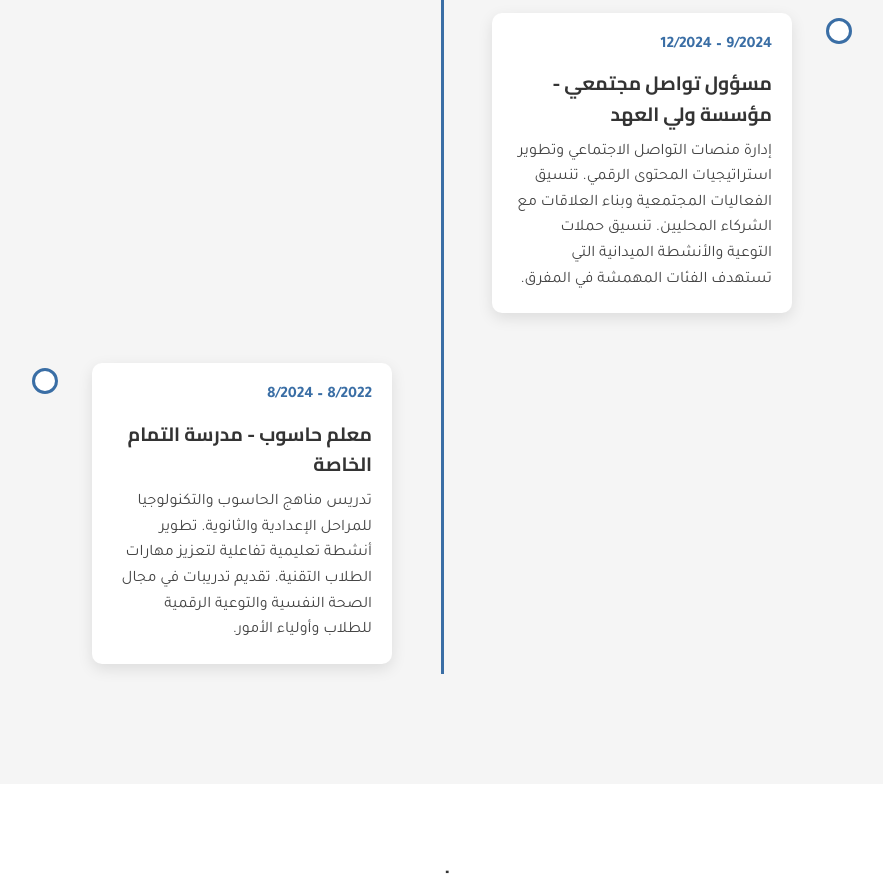
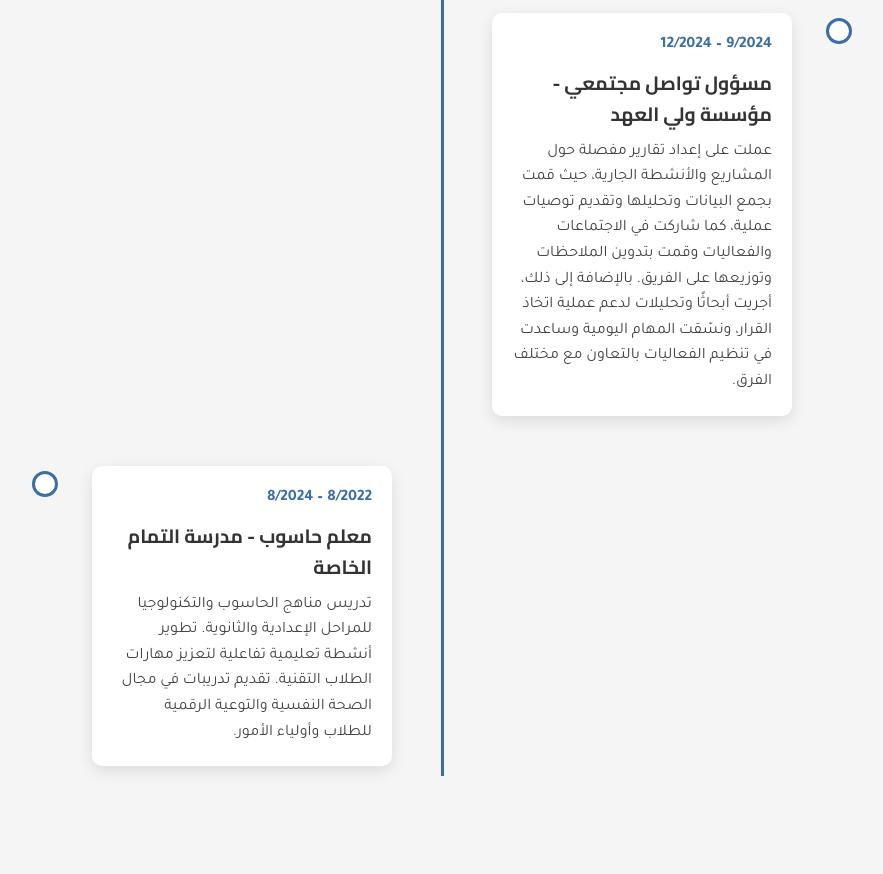
Before and after one commit to baderhusban/Badercv, a plain HTML site: page index.html in a window 1280 px wide. Shown: the part 2221-3095 px from the top of the page, without its empty margins (198-1081 px from the left). Drawn offline with Linux system fonts and the light colour scheme.

Commit message:
Update index.html

```diff
--- a/index.html
+++ b/index.html
@@ -935,7 +935,7 @@
                     <div class="timeline-content">
                         <div class="timeline-date">9/2024 – 12/2024</div>
                         <h3 class="timeline-title">مسؤول تواصل مجتمعي - مؤسسة ولي العهد</h3>
-                        <p>إدارة منصات التواصل الاجتماعي وتطوير استراتيجيات المحتوى الرقمي. تنسيق الفعاليات المجتمعية وبناء العلاقات مع الشركاء المحليين. تنسيق حملات التوعية والأنشطة الميدانية التي تستهدف الفئات المهمشة في المفرق.</p>
+                        <p>عملت على إعداد تقارير مفصلة حول المشاريع والأنشطة الجارية، حيث قمت بجمع البيانات وتحليلها وتقديم توصيات عملية، كما شاركت في الاجتماعات والفعاليات وقمت بتدوين الملاحظات وتوزيعها على الفريق. بالإضافة إلى ذلك، أجريت أبحاثًا وتحليلات لدعم عملية اتخاذ القرار، ونسّقت المهام اليومية وساعدت في تنظيم الفعاليات بالتعاون مع مختلف الفرق.</p>
                     </div>
                 </div>
                 <div class="timeline-item fade-in">
```
